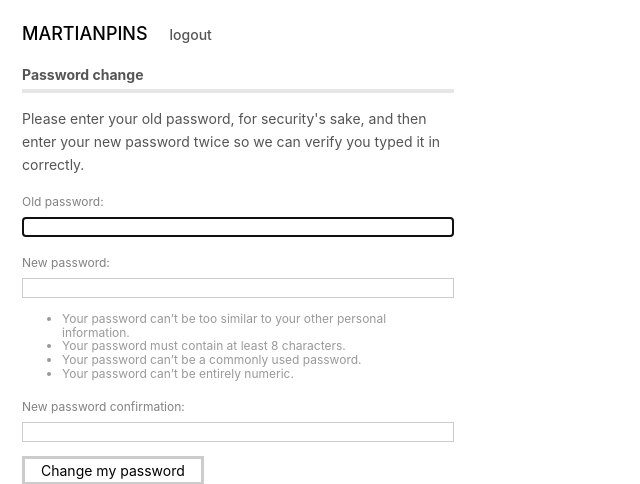
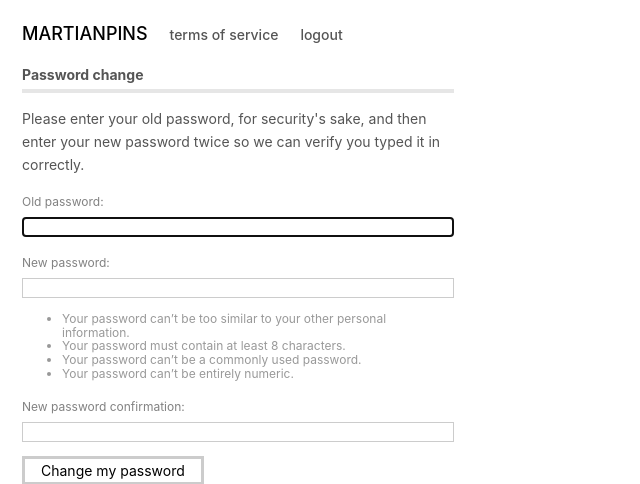
Before and after one commit to sirodoht/martianpins, a Django app: a page that uses main/templates/main/layout.html in a window 1280 px wide. Shown: the top 484 px of the page, without its empty margins (0-640 px from the left). Run offline with Django 3.2, Linux system fonts and the light colour scheme; the visitor is signed in with stand-in values (Sample User, id 1); parts of the project's set-up code (start-up, migrations or seed data) failed here and were passed over.

Commit message:
add terms url and link on layout

```diff
--- a/main/templates/main/layout.html
+++ b/main/templates/main/layout.html
@@ -7,12 +7,13 @@
     <meta name="viewport" content="width=device-width, initial-scale=1.0">
     <meta http-equiv="X-UA-Compatible" content="ie=edge">
     <meta name="description" content="Pin files on IPFS.">
-    <title>{% block title %}Martian IPFS Pins{% endblock %}</title>
+    <title>{% block title %}{% endblock %} &mdash; Martian Pins</title>
     <link rel="stylesheet" href="{% static 'style.css' %}">
 </head>
 <body>
     <nav>
         <a class="nav-brand" href="{% url 'main:index' %}">MARTIANPINS</a>
+        <a href="{% url 'main:terms' %}">terms of service</a>
         {% if user.is_authenticated %}
         <a href="{% url 'logout' %}">logout</a>
         {% else %}
--- a/main/views.py
+++ b/main/views.py
@@ -19,6 +19,11 @@ def index(request):
             else []
         },
     )
+
+
+@require_safe
+def terms(request):
+    return render(request, "main/terms.html")
 
 
 class SignUp(generic.CreateView):
```
